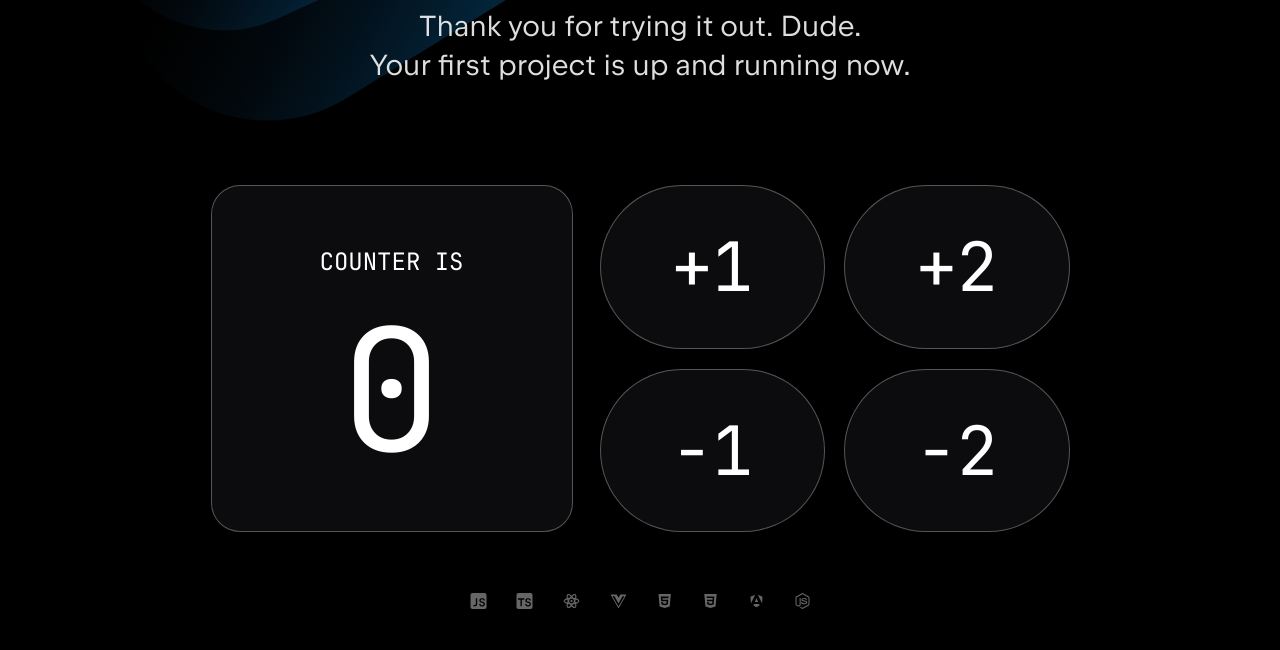
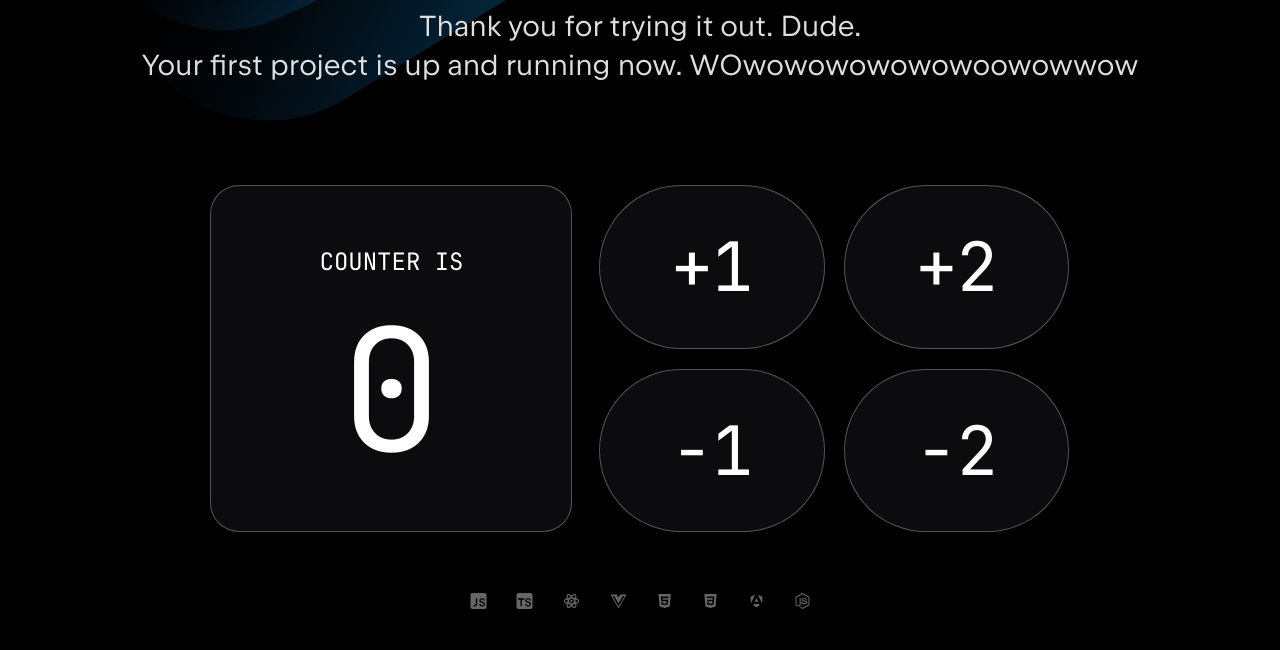
Before and after one commit to roomJdev/Portfolio, a website built with Vite: page index.html in a window 1280 px wide. Shown: the part 151-801 px from the top of the page. Built offline with nearby package versions, Linux system fonts and the light colour scheme.

Commit message:
Initial Commit
Initial Commit

```diff
--- a/index.html
+++ b/index.html
@@ -17,7 +17,7 @@
 <main id="app">
   <h1 class="title">
     Thank you for trying it out. Dude. <br /> Your first project is up and running
-    now.
+    now. WOwowowowowowoowowwow
   </h1>
   <section class="counter">
     <div class="counter-info">
```
Also changed, not shown: 1 other file.
